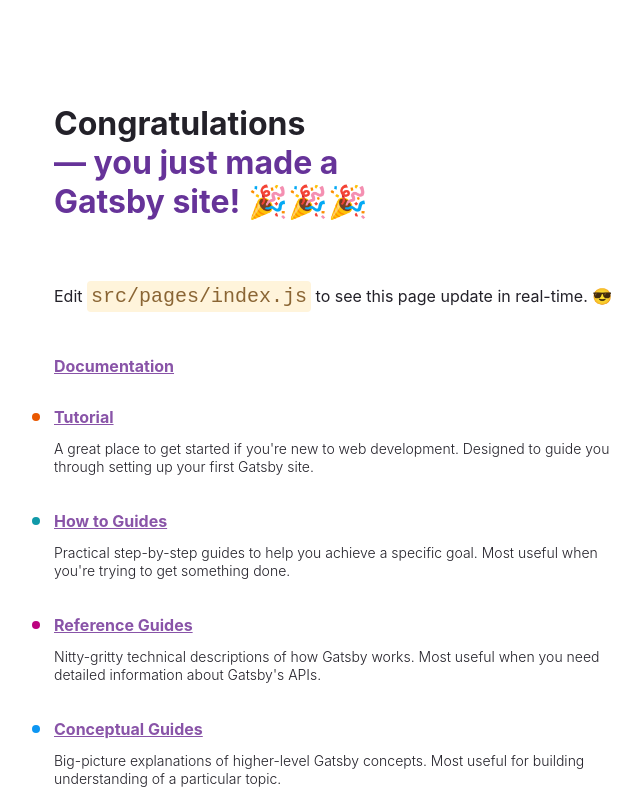
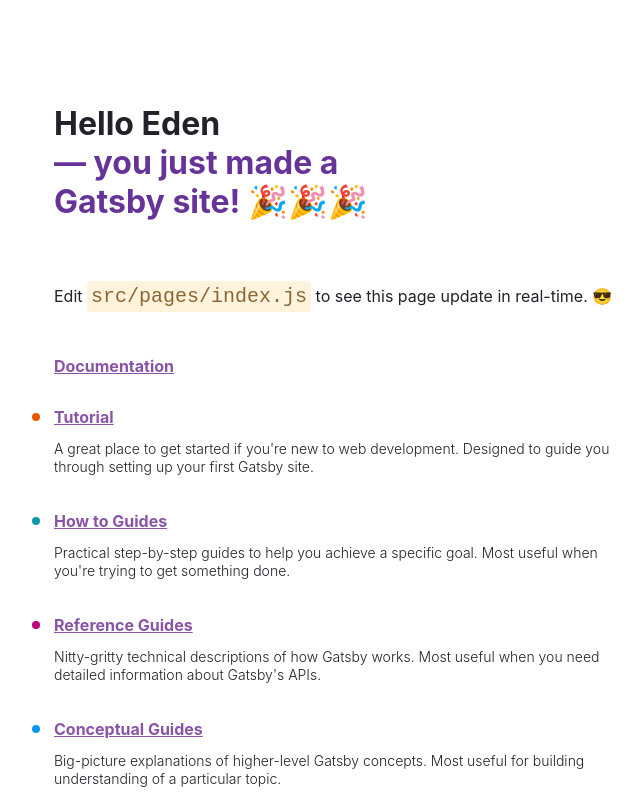
Before and after one commit to fttam/myfirstgatsby, a Gatsby site: page / in a window 1280 px wide. Shown: the top 800 px of the page, without its empty margins (50-692 px from the left). Built offline with nearby package versions, Linux system fonts and the light colour scheme; Gatsby itself is replaced by a stand-in of ours.

Commit message:
Update index.js

```diff
--- a/src/pages/index.js
+++ b/src/pages/index.js
@@ -131,7 +131,7 @@ const IndexPage = () => {
     <main style={pageStyles}>
       <title>Home Page</title>
       <h1 style={headingStyles}>
-        Congratulations
+        Hello Eden
         <br />
         <span style={headingAccentStyles}>— you just made a Gatsby site! </span>
         <span role="img" aria-label="Party popper emojis">
```
